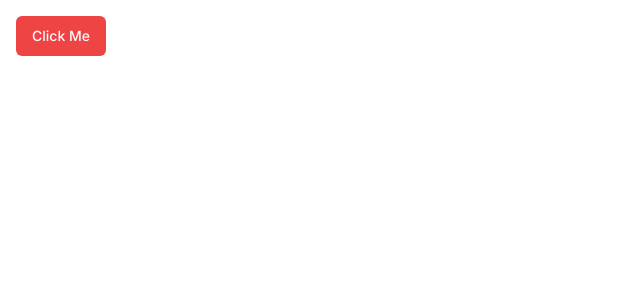
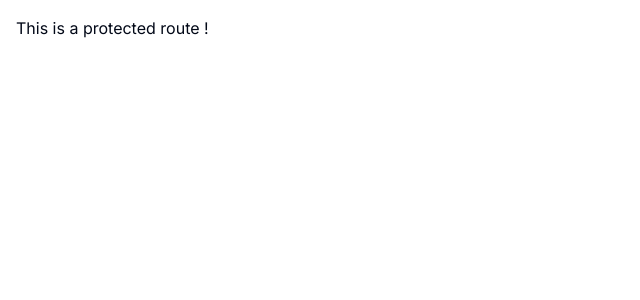
Before and after one commit to TFM-HITESH/vk-admin, a Next.js app: page / in a window 1280 px wide. Shown: the top 300 px of the page, without its empty margins (0-640 px from the left). Built offline with nearby package versions, Linux system fonts and the light colour scheme.

Commit message:
Login - Signup Implemented

```diff
--- /dev/null
+++ b/app/(auth)/(routes)/sign-in/[[...sign-in]]/page.tsx
@@ -0,0 +1,5 @@
+import { SignIn } from '@clerk/nextjs'
+
+export default function Page() {
+    return <SignIn />
+}
--- /dev/null
+++ b/app/(auth)/(routes)/sign-up copy/[[...sign-up]]/page.tsx
@@ -0,0 +1,5 @@
+import { SignUp } from '@clerk/nextjs'
+
+export default function Page() {
+    return <SignUp />
+}
--- /dev/null
+++ b/app/(auth)/(routes)/sign-up/[[...sign-up]]/page.tsx
@@ -0,0 +1,5 @@
+import { SignUp } from '@clerk/nextjs'
+
+export default function Page() {
+    return <SignUp />
+}
--- /dev/null
+++ b/app/(auth)/layout.tsx
@@ -0,0 +1,11 @@
+export default function AuthLayout({
+    children,
+}: {
+    children: React.ReactNode
+}) {
+    return (
+        <div className="flex items-center justify-center h-full">
+            {children}
+        </div>
+    )
+}
--- a/app/(root)/page.tsx
+++ b/app/(root)/page.tsx
@@ -1,11 +1,7 @@
 import { Button } from '@/components/ui/button'
 
-export default function Home() {
-    return (
-        <div className="p-4">
-            <Button size="default" variant="destructive">
-                Click Me
-            </Button>
-        </div>
-    )
+const SetupPage = () => {
+    return <div className="p-4">This is a protected route !</div>
 }
+
+export default SetupPage
--- a/app/layout.tsx
+++ b/app/layout.tsx
@@ -1,5 +1,6 @@
 import type { Metadata } from 'next'
 import { Inter } from 'next/font/google'
+import { ClerkProvider } from '@clerk/nextjs'
 import './globals.css'
 
 const inter = Inter({ subsets: ['latin'] })
@@ -15,8 +16,10 @@ export default function RootLayout({
     children: React.ReactNode
 }>) {
     return (
-        <html lang="en">
-            <body className={inter.className}>{children}</body>
-        </html>
+        <ClerkProvider>
+            <html lang="en">
+                <body className={inter.className}>{children}</body>
+            </html>
+        </ClerkProvider>
     )
 }
--- a/package.json
+++ b/package.json
@@ -9,6 +9,7 @@
     "lint": "next lint"
   },
   "dependencies": {
+    "@clerk/nextjs": "^4.29.6",
     "@radix-ui/react-slot": "^1.0.2",
     "class-variance-authority": "^0.7.0",
     "clsx": "^2.1.0",
```
Also changed, not shown: middleware.ts (added, +10 -0 lines), 2 other files (tests, documents, lock files or other folders).
